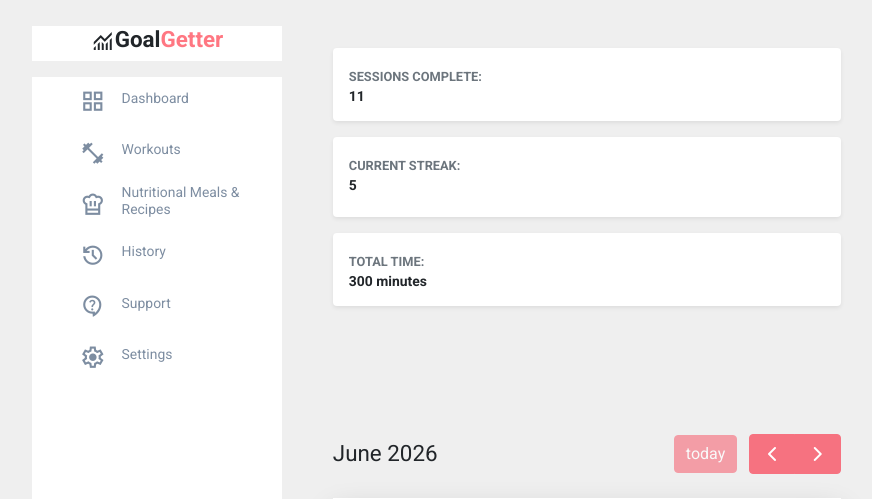
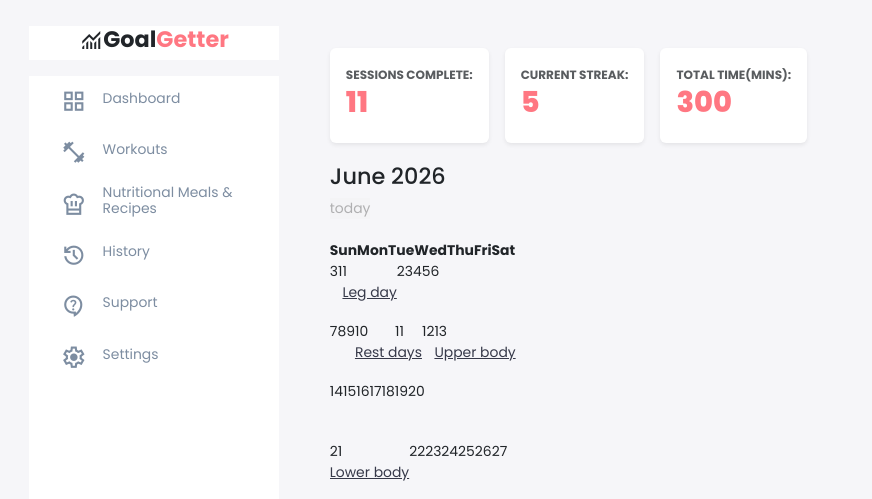
Before and after one commit to lanamnj0/goalgetter, a Flask app: page / in a window 1280 px wide. Shown: the top 499 px of the page, without its empty margins (53-925 px from the left). Run offline with Flask 3, Linux system fonts and the light colour scheme; lists and menus that the app fills with data are empty; some libraries are stand-ins or nearby versions.

Commit message:
stats widgets and calendar - but this version has a bug for the calendar at the moment

```diff
--- a/templates/calendar.html
+++ b/templates/calendar.html
@@ -3,18 +3,15 @@
 {% block title %}
     Dashboard
 {% endblock %}
-  {% block extra_styles %}
+  {% block head %}
     <!-- Required meta tags -->
+    {{ super() }} <!-- the super() prioritises the layout, then inserts additional on top -->
     <link href="https://fonts.googleapis.com/css?family=Roboto:200,300,400,700,800&display=swap" rel="stylesheet">
-
     <link href="https://fonts.googleapis.com/css?family=Poppins:200,300,400,500,800&display=swap" rel="stylesheet">
 
-
-    <link rel="stylesheet" href="../static/calendar_assets/fonts/icomoon/style.css">
-
+    <link href="../static/calendar_assets/fonts/icomoon/style.css" rel="stylesheet">
     <link href='../static/calendar_assets/fullcalendar/packages/core/main.css' rel='stylesheet' />
     <link href='../static/calendar_assets/fullcalendar/packages/daygrid/main.css' rel='stylesheet' />
-
 
     <!-- Bootstrap CSS -->
     <link rel="stylesheet" href="../static/calendar_assets/css/bootstrap.min.css">
@@ -24,30 +21,32 @@
 
   {% block main %}
 
+    <div class="d-flex flex-row flex-wrap gap-3 mb-1">
         <!-- Widget 1-->
-        <div class="card mb-3 shadow-sm border-0">
+        <div class="card mb-3 shadow-sm border-0" style="width: fit-content; border-left !important;">
             <div class="card-body p-3">
                 <small class="text-muted text-uppercase fw-bold">Sessions Complete:</small>
                 <!-- Temporarily hardcoded for now, can be easily replaced afterwards-->
-                <h3 class="mb-0 fw-bold">11</h3>
+                <h1 class="danger" class="mb-0 fw-bold">11</h1>
             </div>
         </div>
 
         <!-- Widget 2-->
-        <div class="card mb-3 shadow-sm border-0">
+        <div class="card mb-3 shadow-sm border-0" style="width: fit-content !important;">
             <div class="card-body p-3">
                 <small class="text-muted text-uppercase fw-bold">Current Streak:</small>
-                <h3 class="mb-9 fw-bold">5</h3>
+                <h1 class="danger" class="mb-9 fw-bold">5</h1>
             </div>
         </div>
 
         <!-- Widget 3-->
-        <div class="card mb-3 shadow-sm border-0">
+        <div class="card mb-3 shadow-sm border-0" style="width: fit-content !important;">
             <div class="card-body p-3">
-                <small class="text-muted text-uppercase fw-bold">Total time:</small>
-                <h3 class="mb-0 fw-bold">300 minutes</h3>
+                <small class="text-muted text-uppercase fw-bold">Total time(mins):</small>
+                <h1 class="danger" class="mb-0 fw-bold">300</h1>
             </div>
         </div>
+    </div>
 
         <!-- Calendar implementation-->
         <div class="content" class="col-md-8 mb-4"> <!--8/12 calendar, 4/12 widgets -->
```
